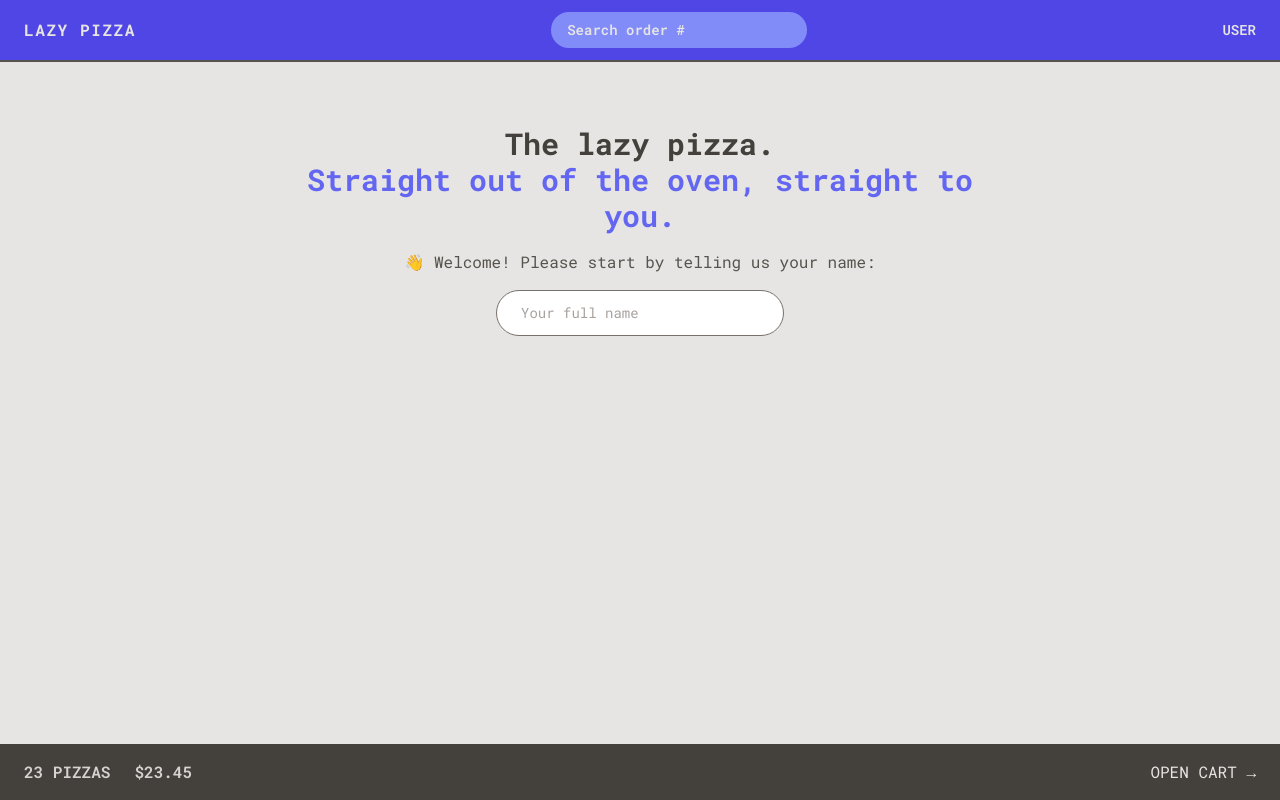
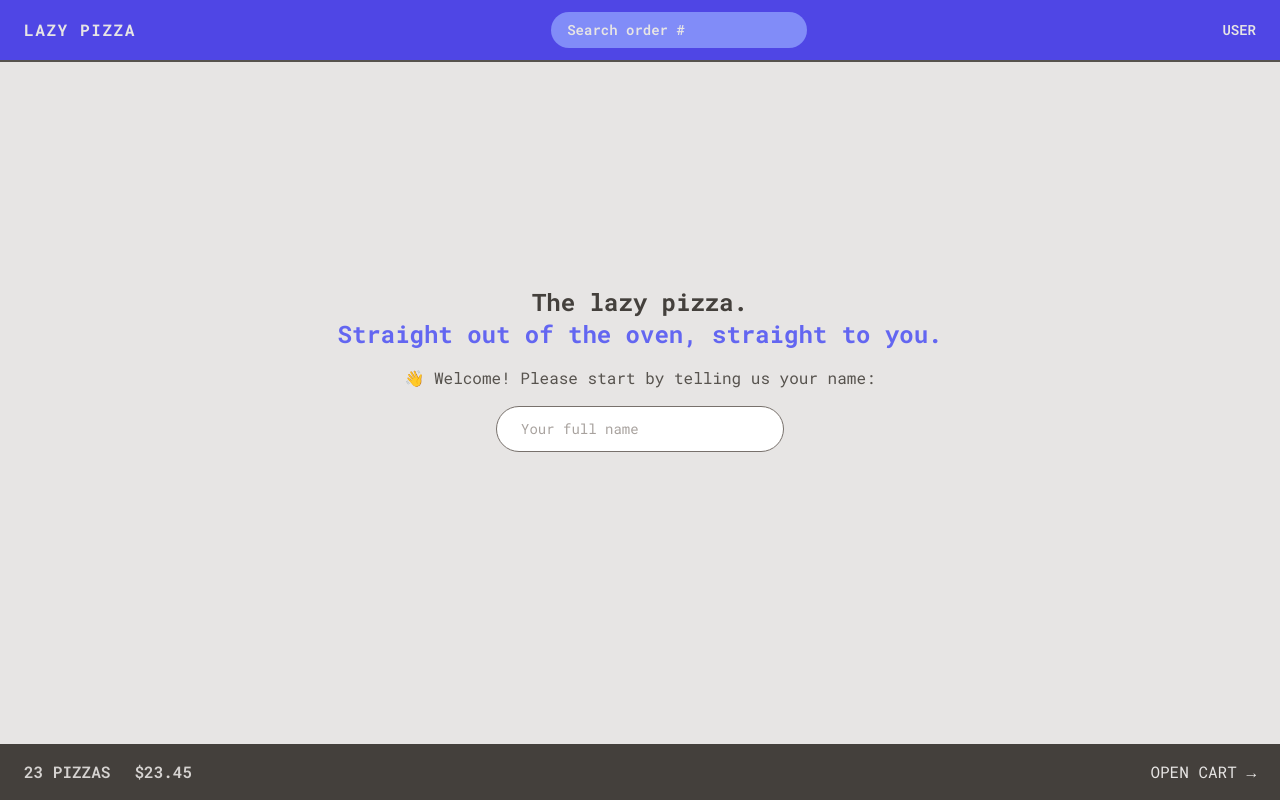
Before and after one commit to Ventorix/lazy-pizza, a React (Vite) app: page / in a window 1280 px wide. Built offline with nearby package versions, Linux system fonts and the light colour scheme.

Commit message:
chore: :package: include redux in project for the global state managment

```diff
--- a/package.json
+++ b/package.json
@@ -10,8 +10,10 @@
     "preview": "vite preview"
   },
   "dependencies": {
+    "@reduxjs/toolkit": "^1.9.6",
     "react": "^18.2.0",
     "react-dom": "^18.2.0",
+    "react-redux": "^8.1.3",
     "react-router-dom": "^6.16.0"
   },
   "devDependencies": {
--- a/src/features/order/CreateOrder.jsx
+++ b/src/features/order/CreateOrder.jsx
@@ -44,7 +44,7 @@ function CreateOrder() {
   const cart = fakeCart;
 
   return (
-    <div className="px-4 py-6">
+    <div className="px-4 py-6 xl:mt-36">
       <h2 className="mb-8 text-xl font-bold">Ready to order? Let's go!</h2>
 
       {/* <Form method='POST' action='/order/new'> */}
--- a/src/features/order/Order.jsx
+++ b/src/features/order/Order.jsx
@@ -42,7 +42,7 @@ function Order() {
         </div>
       </div>
 
-      <div className="flex flex-wrap items-center justify-between gap-2 bg-stone-300 px-6 py-5">
+      <div className="flex flex-wrap items-center justify-between gap-2 rounded-md bg-stone-300 px-6 py-5">
         <p className="font-medium">
           {deliveryIn >= 0
             ? `Only ${calcMinutesLeft(estimatedDelivery)} minutes left 😃`
@@ -58,7 +58,7 @@ function Order() {
           <OrderItem item={item} key={item.id} />
         ))}
       </ul>
-      <div className="space-y-2 bg-stone-300 px-6 py-5">
+      <div className="space-y-2 rounded-md bg-stone-300 px-6 py-5">
         <p className="text=stone-600 text-sm font-medium">
           Price pizza: {formatCurrency(orderPrice)}
         </p>
--- a/src/ui/AppLayout.jsx
+++ b/src/ui/AppLayout.jsx
@@ -13,8 +13,8 @@ function AppLayout() {
 
       <Header />
 
-      <div className="overflow-scroll">
-        <main className="mx-auto max-w-3xl ">
+      <div className="overflow-scroll ">
+        <main className="mx-auto max-w-3xl">
           <Outlet />
         </main>
       </div>
--- a/src/ui/Home.jsx
+++ b/src/ui/Home.jsx
@@ -2,8 +2,8 @@ import CreateUser from "../features/user/CreateUser";
 
 function Home() {
   return (
-    <div className="my-10 px-4 text-center sm:my-16">
-      <h1 className="mb-4 text-center text-xl font-bold md:text-3xl ">
+    <div className="my-10 px-4 text-center sm:my-16 xl:mt-56">
+      <h1 className="mb-4 text-center text-xl font-bold md:text-2xl ">
         The lazy pizza.
         <br />
         <span className="text-indigo-500">
```
